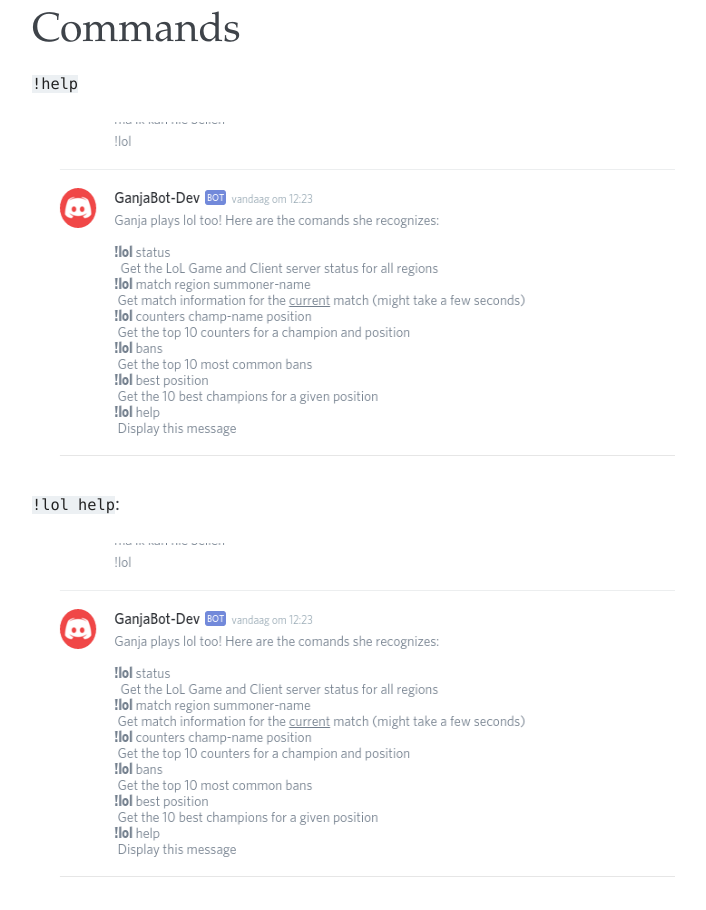
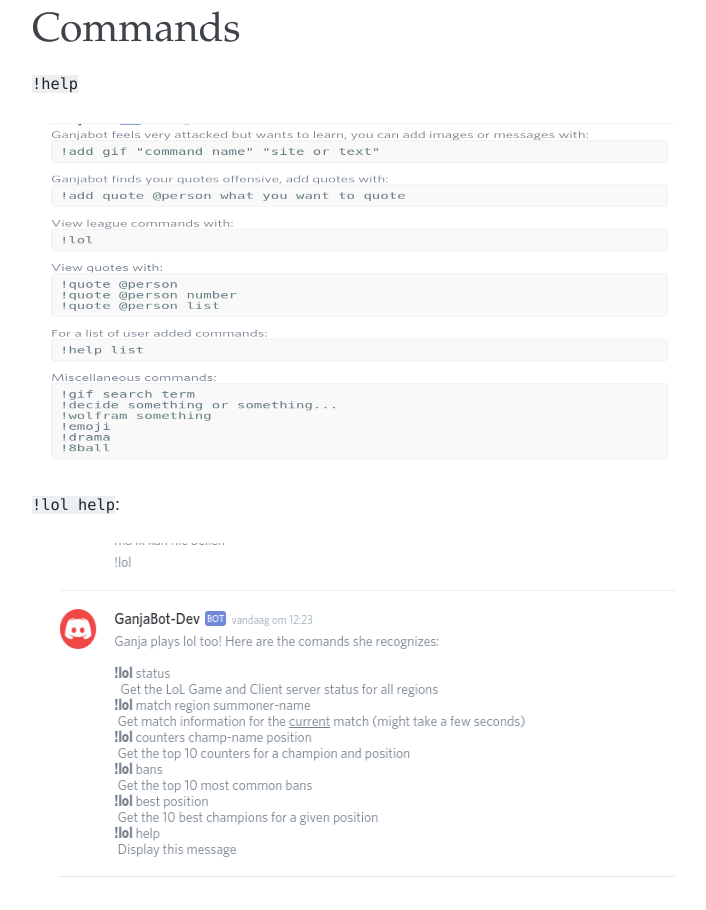
Before and after one commit to brent-vw/Discord-Bot, a plain HTML site: page index.html in a window 1280 px wide. Shown: the part 5570-6480 px from the top of the page, without its empty margins (388-1094 px from the left). Drawn offline with Linux system fonts and the light colour scheme.

Commit message:
Update index.html

```diff
--- a/index.html
+++ b/index.html
@@ -664,7 +664,7 @@
 <h1>Commands<a class="headerlink" href="#commands" title="Permalink to this headline">¶</a></h1>
 <p><code class="docutils literal"><span class="pre">!help</span></code></p>
 <div class="figure">
-<a class="reference internal image-reference" href="_images/lol_help.png"><img alt="_images/lol_help.png" src="_images/lol_help.png" style="width: 690.0px; height: 344.0px;" /></a>
+<a class="reference internal image-reference" href="_images/help.png"><img alt="_images/help.png" src="_images/help.png" style="width: 690.0px; height: 344.0px;" /></a>
 </div>
 <p><code class="docutils literal"><span class="pre">!lol</span> <span class="pre">help</span></code>:</p>
 <div class="figure">
```
